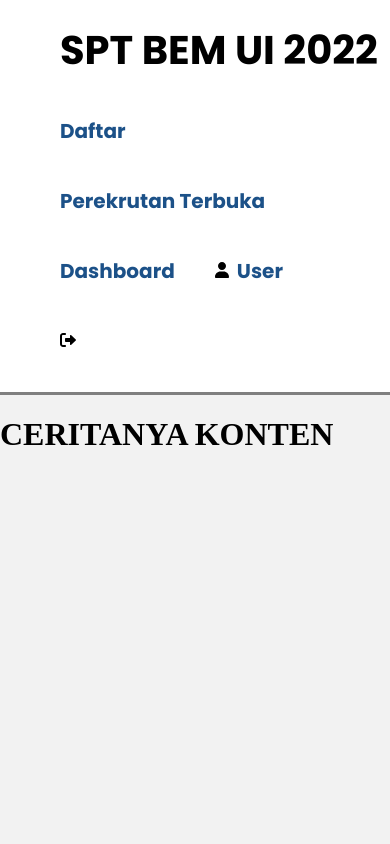
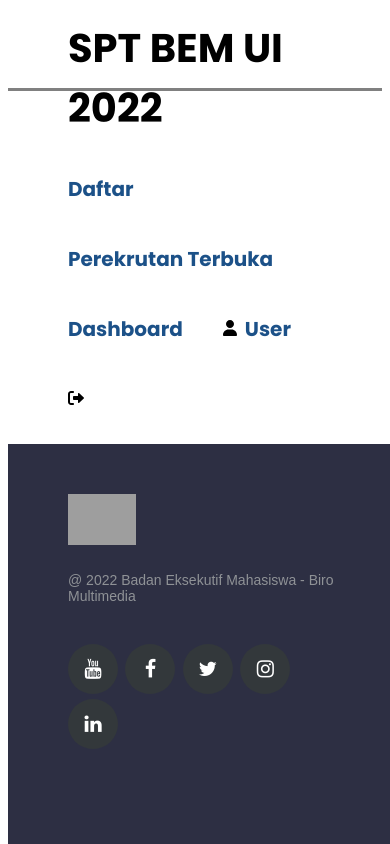
Before and after one commit to TheFaintSmile/SPT, a Django app: page / in a window 390 px wide. Run offline with Django 3.2, Linux system fonts and the light colour scheme; grey boxes are pictures that could not be loaded.

Commit message:
footer added

```diff
--- a/static/base/css/style.css
+++ b/static/base/css/style.css
@@ -1,19 +1,6 @@
 
 @import url('https://fonts.googleapis.com/css2?family=Poppins:wght@500;700&display=swap');
 
-body {
-    /* width: 100%;
-    background: #FFFFFF;
-    font-family: 'Poppins', sans-serif;
-    font-weight: 400;
-
-    display: grid;
-    grid-template-rows: auto 1fr auto;
-    min-height: 100vh; */
-    background: #f2f2f2;
-    margin: 0;
-    padding: 0;
-}
 
 /* Navigation */
 
@@ -36,6 +23,7 @@
 nav {
     background: white;
     border-bottom: 3px solid gray;
+    height: 80px;
 
 
 }
@@ -59,8 +47,174 @@
 nav .logo{
     float: left;
     padding-left: 60px;
-    padding-top: 20px;
+    padding-top: 10px;
     font-family: 'Poppins';
     font-weight: bold;
     font-size: 30pt;
 }
+
+/* Footer */
+@import url('https://fonts.googleapis.com/css2?family=Poppins:wght@300;400;500;600;700&display=swap');
+footer {
+    position: absolute;
+    bottom: 0;
+    width: 100%;
+
+}
+
+.footer {
+    background-color: #2d2f43;
+    box-sizing: border-box;
+    width: 100%;
+    text-align: left;
+    font: bold 16px sans-serif;
+    padding: 50px 60px 50px;
+    margin-top: 80px;
+    position: fixed;
+}
+
+.footer .footer-left,
+.footer .footer-center,
+.footer .footer-right {
+    display: inline-block;
+    vertical-align: top;
+}
+
+@media (max-height:800px) {
+    footer {
+        position: static;
+    }
+
+    header {
+        padding-top: 40px;
+    }
+}
+
+.footer .footer-left {
+    width: 30%;
+}
+
+.footer h3 {
+    color: #f5f5f5;
+    margin: 0;
+    padding-bottom: 20px;
+    font-family: Georgia, 'Time New Roman', Times, serif;
+}
+
+.footer .footer-left img {
+    width: 25%;
+    vertical-align: middle;
+}
+
+.footer .footer-left .logo-spt {
+    width: 100%;
+}
+
+.footer #mulmed-tag {
+    color: #8f9296;
+    font-size: 14px;
+    font-weight: normal;
+    margin: 0;
+    padding-top: 10%;
+}
+
+.footer .footer-center {
+    width: 35%;
+}
+
+.footer .footer-center i {
+    background-color: #33383b;
+    color: #ffffff;
+    font-size: 25px;
+    width: 38px;
+    height: 38px;
+    border-radius: 50%;
+    text-align: center;
+    line-height: 42px;
+    margin: 10px 15px;
+    vertical-align: middle;
+}
+
+.footer .footer-center i.fa-envelope {
+    font-size: 17px;
+    line-height: 38px;
+}
+
+.footer .footer-center p {
+    display: inline-block;
+    color: #ffffff;
+    vertical-align: middle;
+    margin: 0px;
+}
+
+.footer .footer-center p span {
+    display: block;
+    font-weight: normal;
+    font-size: 14px;
+    line-height: 2;
+}
+
+.footer .footer-center p a {
+    color: rgb(22, 255, 177);
+    text-decoration: none;
+}
+
+.footer .footer-right {
+    width: 30%;
+}
+
+.footer .footer-about {
+    line-height: 20px;
+    color: #92999f;
+    font-size: 13px;
+    font-weight: normal;
+    margin: 0px;
+}
+
+.footer .footer-about span {
+    display: block;
+    color: #ffffff;
+    font-size: 18px;
+    font-weight: bold;
+    margin-bottom: 20px;
+}
+
+.footer .footer-media {
+    margin-top: 25px;
+}
+
+.footer .footer-media a {
+    display: inline-block;
+    width: 50px;
+    height: 50px;
+    cursor: pointer;
+    background-color: #33383b;
+    border-radius: 50%;
+    font-size: 20px;
+    color: #ffffff;
+    text-align: center;
+    line-height: 50px;
+    margin-right: 3px;
+    margin-bottom: 5px;
+}
+
+.footer .footer-media a:hover {
+    background-color: rgb(0, 122, 82);
+}
+
+@media (max-width: 880px) {
+
+    .footer .footer-left,
+    .footer .footer-center,
+    .footer .footer-right {
+        display: block;
+        width: 100%;
+        margin-bottom: 40px;
+        text-align: left;
+    }
+
+    .footer .footer-center i {
+        margin-left: 0px;
+    }
+
+}
--- a/templates/base.html
+++ b/templates/base.html
@@ -9,8 +9,9 @@
   <link rel="shortcut icon" href="{% static 'base/img/favicon.png' %}"/>
   <script src="https://ajax.googleapis.com/ajax/libs/jquery/3.5.1/jquery.min.js"></script>
   <script type="application/javascript" src="{% static 'base/js/script.js' %}"></script>
+  <link href='https://fonts.googleapis.com/css?family=Poppins' rel='stylesheet'>
+  <link rel="stylesheet" type="text/css" href="https://cdnjs.cloudflare.com/ajax/libs/font-awesome/5.15.1/css/all.min.css">
   <link rel="stylesheet" href="https://cdnjs.cloudflare.com/ajax/libs/font-awesome/4.7.0/css/font-awesome.min.css">
-  <link href='https://fonts.googleapis.com/css?family=Poppins' rel='stylesheet'>
   {% block meta %}
   {% endblock meta %}
 </head>
@@ -58,56 +59,41 @@
         {% endblock content %}
     </div>
 
-    <!-- <footer>
-        <div class="footer-upper">
-            <div class="footer1">
-                <a href=""><img src="{% static 'base/img/logo-biro-jodoh.png' %}" style="width:12.5rem; height:5rem;"></a>
+    <footer class="footer">
+        <div class="footer-left">
+            <div class="logo-spt">
+                <img src="{% static 'base/img/logo-biro-jodoh.png' %}"alt="">
             </div>
+            <p id="mulmed-tag">@ 2022 Badan Eksekutif Mahasiswa - Biro Multimedia</p>
+        </div>
 
-            <div class="footer2">
-                <strong style="color: #FFFF;">Kunjungi media sosial kami!</strong>
-                <ul>
-                    <li>
-                        <a target="_blank" href="https://chat.whatsapp.com/LESwRvruZO2IgUKISCoIRn">
-                            <svg width="32" height="32" viewBox="0 0 24 24">
-                                <use href="{% static 'base/svg/base-sprite-sheet.svg' %}#whatsapp-logo"></use>
-                            </svg>
-                        </a>
-                    </li>
-                    <li>
-                        <a target="_blank" href="https://www.instagram.com/ui.ruangedukasi/">
-                            <svg width="32" height="32" viewBox="0 0 24 24">
-                                <use href="{% static 'base/svg/base-sprite-sheet.svg' %}#instagram-logo"></use>
-                            </svg>
-                        </a>
-                    </li>
-                    <li>
-                        <a target="_blank" href="https://www.youtube.com/c/bemuiofficial">
-                            <svg width="32" height="32" viewBox="0 0 24 24" >
-                                <use href="{% static 'base/svg/YouTube-Icon-White-Logo.wine.svg' %}"></use>
-                            </svg>
-                        </a>
-                    </li>
-                </ul>
+        <div class="footer-center">
+            <!-- <div>
+                <i class="fa fa-map-marker"></i>
+                <p><span>Indonesia</span> Sumatera Barat, Padang</p>
             </div>
+            <div>
+                <i class="fa fa-phone"></i>
+                <p>+62 077-777-77</p>
+            </div>
+            <div>
+                <i class="fa fa-envelope"></i>
+                <p><a href="#">support@gmail.com</a></p>
+            </div> -->
+        </div>
 
-            <div class="footer3 nav-only-mobile">
-                <p>
-                    <svg width="24" height="24" viewBox="0 0 24 24">
-                        <use href="{% static 'base/svg/base-sprite-sheet.svg' %}#copyright-logo"></use>
-                    </svg>
-                    Biro Multimedia & Departemen <br>Pendidikan dan Keilmuan BEM UI 2021
-                </p>
+        <div class="footer-right">
+            <div class="footer-media">
+                <a href="#"><i class="fa fa-youtube"></i></a>
+                <a href="#"><i class="fa fa-facebook"></i></a>
+                <a href="#"><i class="fa fa-twitter"></i></a>
+                <a href="#"><i class="fa fa-instagram"></i></a>
+                <a href="#"><i class="fa fa-linkedin"></i></a>
             </div>
         </div>
 
-        <div class="footer-bottom nav-only-desktop">
-            <svg width="24" height="24" viewBox="0 0 24 24">
-                <use href="{% static 'base/svg/base-sprite-sheet.svg' %}#copyright-logo"></use>
-            </svg>
-            <p id="label-footer">2022 Badan Eksekutif Mahasiswa - Biro Multimedia</p>
-        </div>
-    </footer> -->
+    </footer>
+
 </body>
 
 </html>
```
Also changed, not shown: 1 other file.
